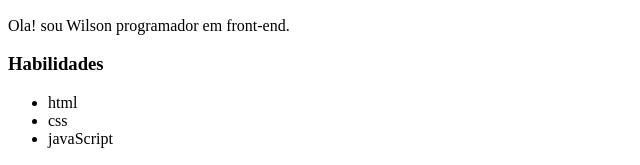
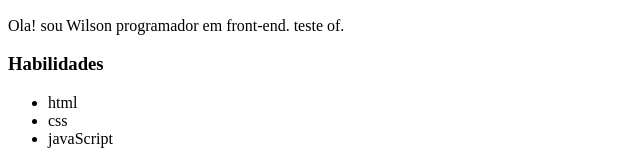
Before and after one commit to Wilsonkwkj/site, a plain HTML site: page index.html in a window 1280 px wide. Shown: the part 522-687 px from the top of the page, 0-640 px from the left. Drawn offline with Linux system fonts and the light colour scheme.

```diff
--- a/index.html
+++ b/index.html
@@ -29,7 +29,7 @@
         <article>
 
             <p>
-                Ola! sou Wilson programador em front-end.
+                Ola! sou Wilson programador em front-end. teste of.
             </p>
 
         </article>
```
